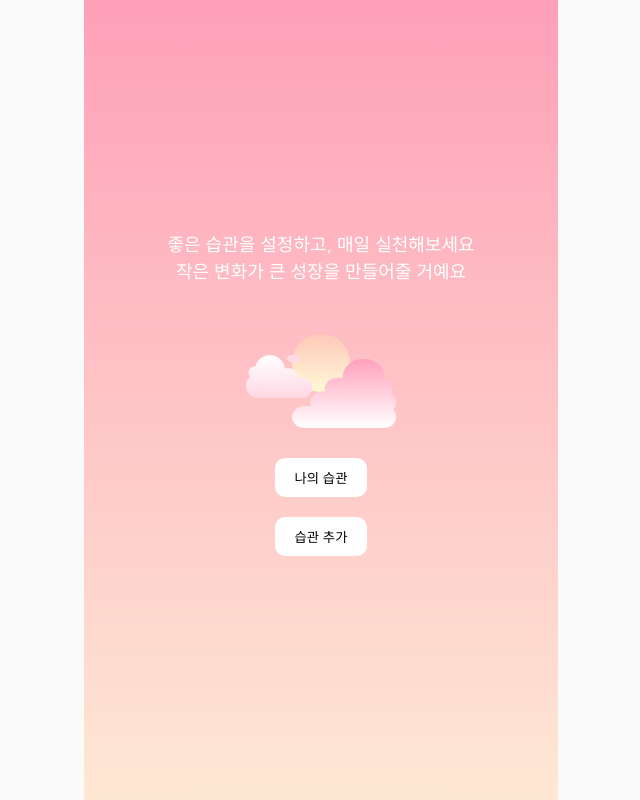
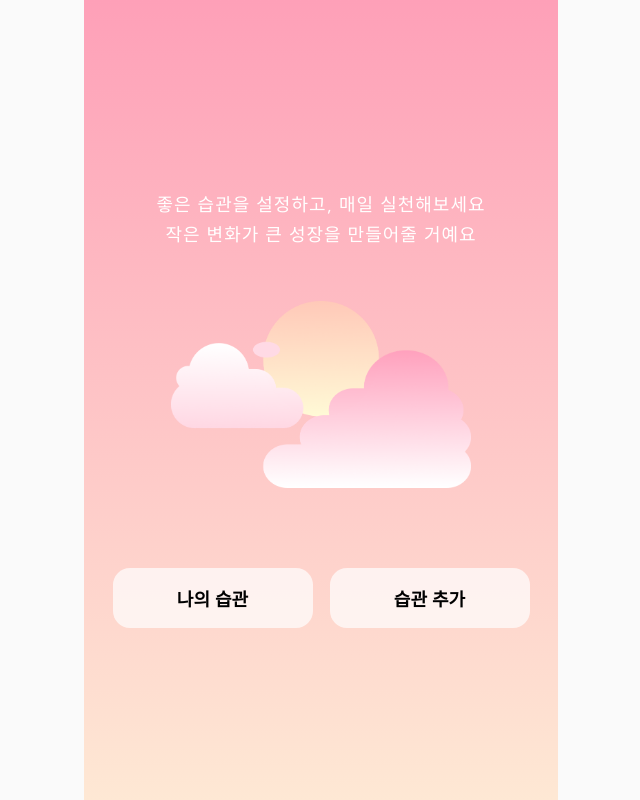
Before and after one commit to KagounivTeam2/front, a React (Create React App) app in the folder cloud/: page / in a window 1280 px wide. Shown: the whole page, without its empty margins (319-959 px from the left). Built offline with nearby package versions, Linux system fonts and the light colour scheme; the HTML template or start-up script is replaced by a standard one.

Commit message:
드디어 고침 감격이다

```diff
--- a/cloud/src/components/StartPage.css
+++ /dev/null
@@ -1,177 +0,0 @@
-body {
-  margin: 0;
-  height: 100vh;
-  background: linear-gradient(to bottom, #FEA0B8, #FEE8D4);
-  display: flex;
-}
-
-body, h1, h2, h3, p, button, input, textarea {
-  font-family: 'Nanum Gothic', sans-serif;
-}
-
-.back-button {
-  position: absolute; /* 절대 위치로 설정 */
-  left: 20px; /* 왼쪽 여백 */
-  font-size: 24px;
-  text-decoration: none;
-}
-
-.headline {
-  font-size: 24px;
-  text-align: center;
-  position: absolute; /* 절대 위치 설정 */
-  left: 50%; /* 왼쪽 50%에 배치 */
-  transform: translateX(-50%); /* 정확히 중앙으로 이동 */
-  margin: 0;
-}
-
-.start-container {
-  padding: 20px;
-  max-width: 400px; /* 최대 가로 너비를 설정하여 지나치게 넓어지지 않게 함 */
-  min-width: 54.2vh;
-  min-height: 60vh; /* 화면 높이의 80% 이상을 차지하도록 설정 */
-  padding: 20px;
-}
-
-.content-wrapper {
-  text-align: center; /* 텍스트와 이미지를 중앙에 정렬 */
-  margin-bottom: 20px;
-}
-
-.intro-text {
-  color: white; /* 텍스트를 흰색으로 설정 */
-  font-size: 18px;
-  margin-bottom: 50px;
-}
-
-.logo-image {
-  display: block;
-  margin: 0 auto; /* 이미지를 중앙에 오게 설정 */
-  width: 500px;
-  height: auto;
-}
-
-
-.buttons {
-  display: flex;
-  align-items: center; /* 세로 중앙 정렬 */
-  gap: 20px; /* 버튼 간의 간격 */
-  margin-top: 30px;
-}
-
-.habit-btn {
-  background-color: white;
-  border-radius: 10px;
-  padding: 10px 20px;
-  cursor: pointer;
-  border: none; /* 테두리 제거 */
-
-}
-
-.cloud {
-  position: relative;
-  text-align: center;
-}
-
-.rain-image {
-  position: absolute;
-  top: 50px;
-  left: 50%;
-  transform: translateX(-50%);
-  animation: rain-fall 2s forwards;
-}
-
-@keyframes rain-fall {
-  0% {
-    opacity: 1;
-    transform: translateY(0) translateX(-50%);
-  }
-  100% {
-    opacity: 0;
-    transform: translateY(200px) translateX(-50%);
-  }
-}
-
-/* 식물 애니메이션 */
-.plant-container {
-  position: absolute;
-  bottom: 0;
-  left: 50%;
-  transform: translateX(-50%);
-  text-align: center;
-}
-
-.plant {
-  display: none;
-  position: absolute;
-  bottom: 0;
-  left: 50%;
-  transform: translateX(-50%);
-}
-
-.plant-stage-1 {
-  display: block;
-  opacity: 0;
-  animation: plant-grow-1 1s forwards;
-}
-
-.plant-stage-2 {
-  display: block;
-  opacity: 0;
-  animation: plant-grow-2 1s forwards;
-}
-
-.plant-stage-3 {
-  display: block;
-  opacity: 0;
-  animation: plant-grow-3 1s forwards;
-}
-
-@keyframes plant-grow-1 {
-  0% {
-    opacity: 0;
-    transform: translateY(20px) translateX(-50%);
-  }
-  100% {
-    opacity: 1;
-    transform: translateY(0) translateX(-50%);
-  }
-}
-
-@keyframes plant-grow-2 {
-  0% {
-    opacity: 0;
-    transform: translateY(20px) translateX(-50%);
-  }
-  100% {
-    opacity: 1;
-    transform: translateY(0) translateX(-50%);
-  }
-}
-
-@keyframes plant-grow-3 {
-  0% {
-    opacity: 0;
-    transform: translateY(20px) translateX(-50%);
-  }
-  100% {
-    opacity: 1;
-    transform: translateY(0) translateX(-50%);
-  }
-}
-
-.complete-button {
-  padding: 15px;
-  font-size: 18px;
-  width: 180px;
-  background-color: rgb(255, 255, 255, 0.8);
-  color: rgb(0, 0, 0);
-  border: none;
-  border-radius: 10px;
-  cursor: pointer;
-  transition: background-color 0.3s ease;
-  margin: 11vh auto 0 auto;
-  display: block;
-  font-weight: bold;
-  text-align: center;
-}
--- a/cloud/src/components/StartPage.js
+++ b/cloud/src/components/StartPage.js
@@ -1,32 +1,31 @@
 import React from 'react';
 import { Link } from 'react-router-dom';
-import './StartPage.css';
+import styles from './StartPage.module.css'; // styles 객체로 import
 
 function StartPage() {
   return (
-    <div className="start-container">
-      <header className="header">
+    <div className={styles.startContainer}>  {/* className={styles.클래스명} */}
+      <header className={styles.header}>
       </header>
 
       {/* 텍스트 부분 */}
-      <div className="content-wrapper"> {/* 텍스트와 이미지를 감싸는 wrapper */}
-        <p className="intro-text">
+      <div className={styles.contentWrapper}> {/* styles 객체로 클래스 사용 */}
+        <p className={styles.introText}>
           좋은 습관을 설정하고, 매일 실천해보세요
           <br />작은 변화가 큰 성장을 만들어줄 거예요
         </p>
       </div>
 
-        {/* 이미지 부분 */}
-      <img src="/img/start_2.png" alt="Logo" className="logo-image" />
-
+      {/* 이미지 부분 */}
+      <img src="/img/start_2.png" alt="Logo" className={styles.logoImage} />
 
       {/* 버튼 부분 */}
-      <div className="buttons">
+      <div className={styles.buttons}>
         <Link to="/my-habit">
-          <button className="habit-btn">나의 습관</button>
+          <button className={styles.habitBtn}>나의 습관</button>
         </Link>
         <Link to="/add-habit">
-          <button className="habit-btn">습관 추가</button>
+          <button className={styles.habitBtn}>습관 추가</button>
         </Link>
       </div>
     </div>
--- /dev/null
+++ b/cloud/src/components/StartPage.module.css
@@ -0,0 +1,50 @@
+body{
+  font-family: 'Apple SD Gothic Neo', sans-serif;
+}
+
+.startContainer {
+  padding: 20px;
+  max-width: 400px;
+  min-width: 54.2vh;
+  min-height: 50vh;
+}
+
+.contentWrapper {
+  text-align: center;
+  margin-bottom: 20px;
+}
+
+.introText {
+  color: white;
+  font-size: 18px;
+  margin-bottom: 50px;
+  letter-spacing: 1px; /* 글자 자간을 1.5px로 설정 */
+  line-height: 1.7; /* 줄 간격 조정 */
+}
+
+.logoImage {
+  display: block;
+  margin: 0 auto;
+  width: 300px;
+  height: auto;
+}
+
+.buttons {
+  display: flex;
+  align-items: center;
+  justify-content: center;
+  gap: 17px;
+  margin-top: 80px;
+}
+
+.habitBtn {
+  background-color: rgb(255, 255, 255,0.7);
+  border-radius: 17px;
+  padding: 10px 20px;
+  cursor: pointer;
+  border: none;
+  width: 200px;
+  height: 60px;
+  font-size: 18px;
+  font-weight: bold; /* 텍스트를 두껍게 설정 */
+}
```
